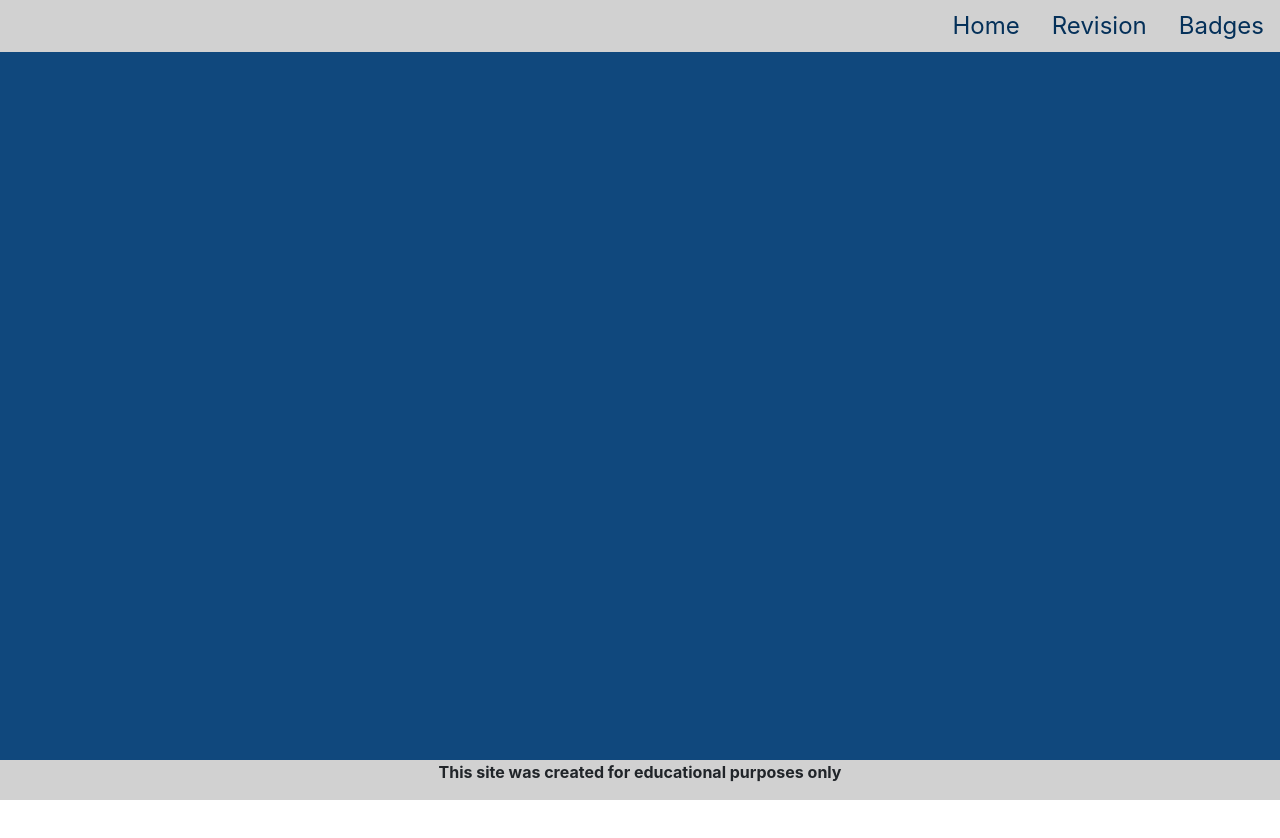
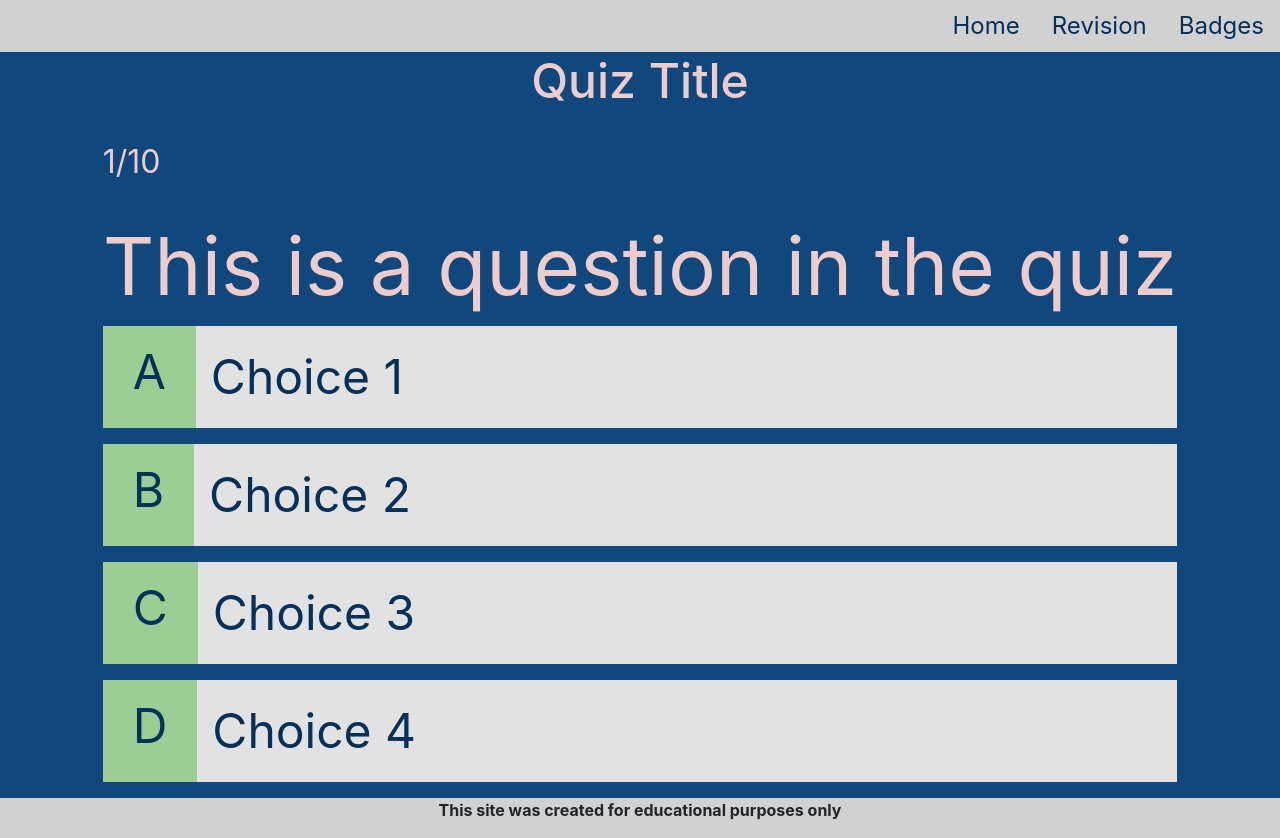
Before and after one commit to woejaddicor/quiz-app, a plain HTML site: page quiz.html in a window 1280 px wide. Before the commit the page ends 800 px from the top, so only its background shows below. Drawn offline with nearby package versions, Linux system fonts and the light colour scheme.

Commit message:
Create base for quiz area

```diff
--- a/assets/css/style.css
+++ b/assets/css/style.css
@@ -93,6 +93,61 @@ nav a {
     background-color: #10487d;
 }
 
+
+/* Quiz Styling */
+
+#quiz-wrapper {
+    display: flex;
+    flex-direction: column;
+    align-items: center;
+    justify-content: center;
+}
+
+#quiz-title {
+    color: #EECCCC;
+    font-size: 3rem;
+    margin-top: 20px;
+}
+
+#counter {
+    color: #EECCCC;
+    font-size: 2rem;
+    margin-top: 20px;
+}
+
+#question {
+    display: flex;
+    font-size: 5rem;
+    color: #EECCCC;
+    margin-top: 20px;
+}
+
+.answer {
+    display: flex;
+    font-size: 3rem;
+}
+
+.answer:hover {
+    cursor: pointer;
+}
+
+.letter {
+    color: #043059;
+    background-color: #9bcd95;
+    padding: 10px 30px;
+}
+
+.option-text {
+    color: #043059;
+    background-color: rgb(226, 226, 226);
+    padding: 15px;
+    width: 100%;
+}
+
+.option-text:hover {
+    cursor: pointer;
+}
+
 footer {
     flex-shrink: 0;
     background-color: #D1D1D1;
--- a/quiz.html
+++ b/quiz.html
@@ -28,7 +28,34 @@
             </nav>
         </div>
     </header>
-    <section id="welcome" class="content">
+    <section class="content" id="quiz-wrapper">
+        <h2 id="quiz-heading">
+            <span id="quiz-title">Quiz Title</span>
+        </h2>
+        <div>
+            <div id="question-area">
+                <div id="counter">
+                    <p id="counter-text">1/10</p>
+                </div>
+                <span id="question">This is a question in the quiz</span>
+                <div class="answer">
+                    <p class="letter">A</p>
+                    <p class="option-text">Choice 1</p>
+                </div>
+                <div class="answer">
+                    <p class="letter">B</p>
+                    <p class="option-text">Choice 2</p>
+                </div>
+                <div class="answer">
+                    <p class="letter">C</p>
+                    <p class="option-text">Choice 3</p>
+                </div>
+                <div class="answer">
+                    <p class="letter">D</p>
+                    <p class="option-text">Choice 4</p>
+                </div>
+            </div>
+        </div>
     </section>
     <footer class="text-center">
         <p><strong>This site was created for educational purposes only</strong> </p>
```
